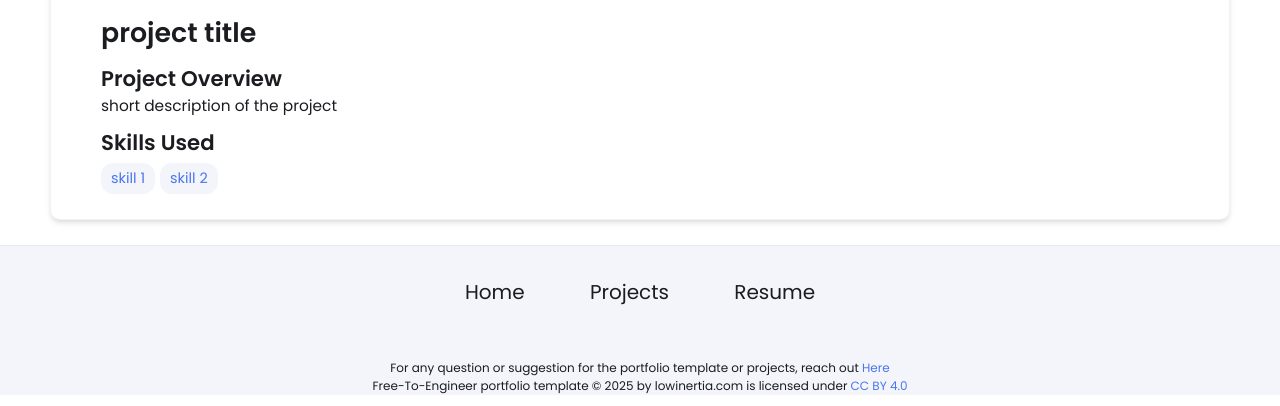
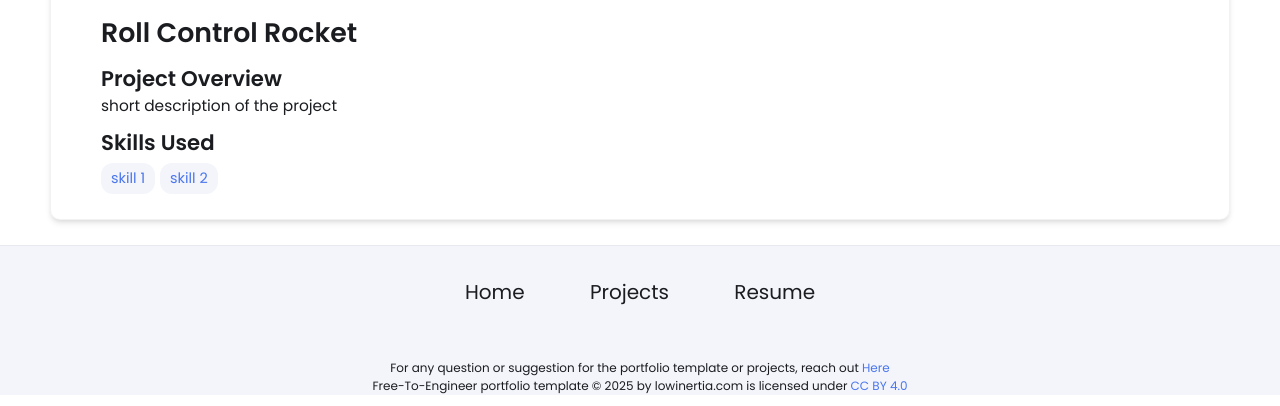
Before and after one commit to mlasselle22/mlasselle22.github.io, a Jekyll site: the page built from _projects/Roll Control Rocket/index.md, in a window 1280 px wide, cut to the strip 494-900 px from the top of the page. Built offline with Jekyll 4.4.1, drawn with Linux system fonts in a browser that asks for light colours.

Commit message:
Update index.md

```diff
--- a/_projects/Roll Control Rocket/index.md
+++ b/_projects/Roll Control Rocket/index.md
@@ -1,6 +1,6 @@
 ---
 layout: post
-title: project title
+title: Roll Control Rocket
 description:  short description of the project
 skills:
 - skill 1
```
